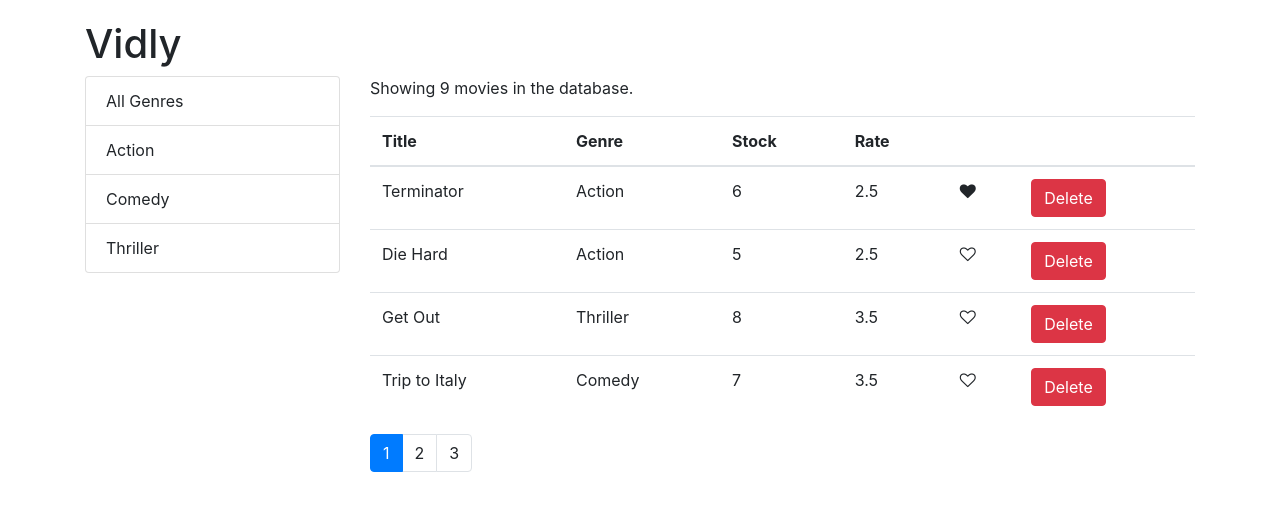
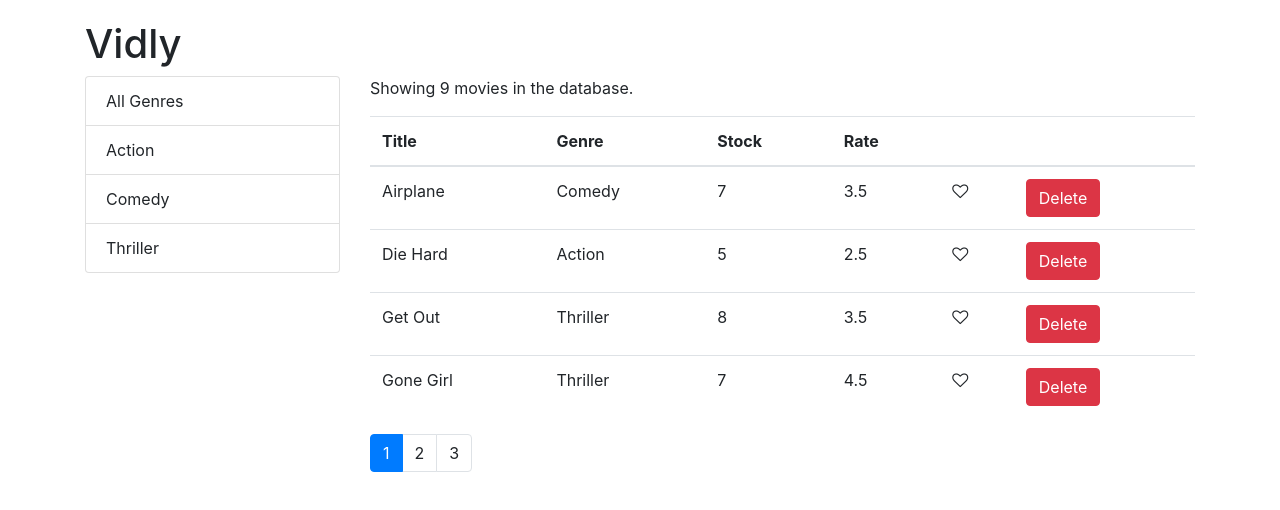
Before and after one commit to christineyoo/vidly, a React (Create React App) app: page / in a window 1280 px wide. Shown: the top 510 px of the page. Built offline with nearby package versions, Linux system fonts and the light colour scheme.

Commit message:
implement sorting for title, genre, stock and rate

```diff
--- a/src/components/movies.jsx
+++ b/src/components/movies.jsx
@@ -5,6 +5,7 @@ import { paginate } from '../utils/paginate';
 import { getMovies } from '../services/fakeMovieService';
 import { getGenres } from '../services/fakeGenreService';
 import ListGroup from './common/listGroup';
+import _ from 'lodash';
 
 export default function Movies() {
   const [movies, setMovies] = useState([]);
@@ -12,6 +13,7 @@ export default function Movies() {
   const [pageSize, setPageSize] = useState(4); //4 movies per page
   const [currentPage, setCurrentPage] = useState(1);
   const [selectedGenre, setSelectedGenre] = useState({});
+  const [sortColumn, setSortColumn] = useState({ path: 'title', order: 'asc' });
 
   // useEffect acts like componentDidMount. This is where we call backend services
   useEffect(() => {
@@ -35,7 +37,14 @@ export default function Movies() {
   };
 
   const handleSort = (path) => {
-    console.log(path);
+    const sortedColumn = { ...sortColumn };
+    if (sortedColumn.path === path)
+      sortedColumn.order = sortedColumn.order === 'asc' ? 'desc' : 'asc';
+    else {
+      sortedColumn.path = path;
+      sortedColumn.order = 'asc';
+    }
+    setSortColumn(sortedColumn);
   };
 
   const handlePageChange = (page) => {
@@ -50,12 +59,15 @@ export default function Movies() {
   const count = movies.length;
   if (count === 0) return <p>There are no movies in the database</p>;
 
+  //Filter, then sort, then paginate.
   const filtered =
     selectedGenre && selectedGenre._id
       ? movies.filter((m) => m.genre._id === selectedGenre._id)
       : movies;
 
-  const paginatedMovies = paginate(filtered, currentPage, pageSize);
+  const sorted = _.orderBy(filtered, [sortColumn.path], [sortColumn.order]);
+
+  const paginatedMovies = paginate(sorted, currentPage, pageSize);
 
   return (
     <div className='row'>
```
